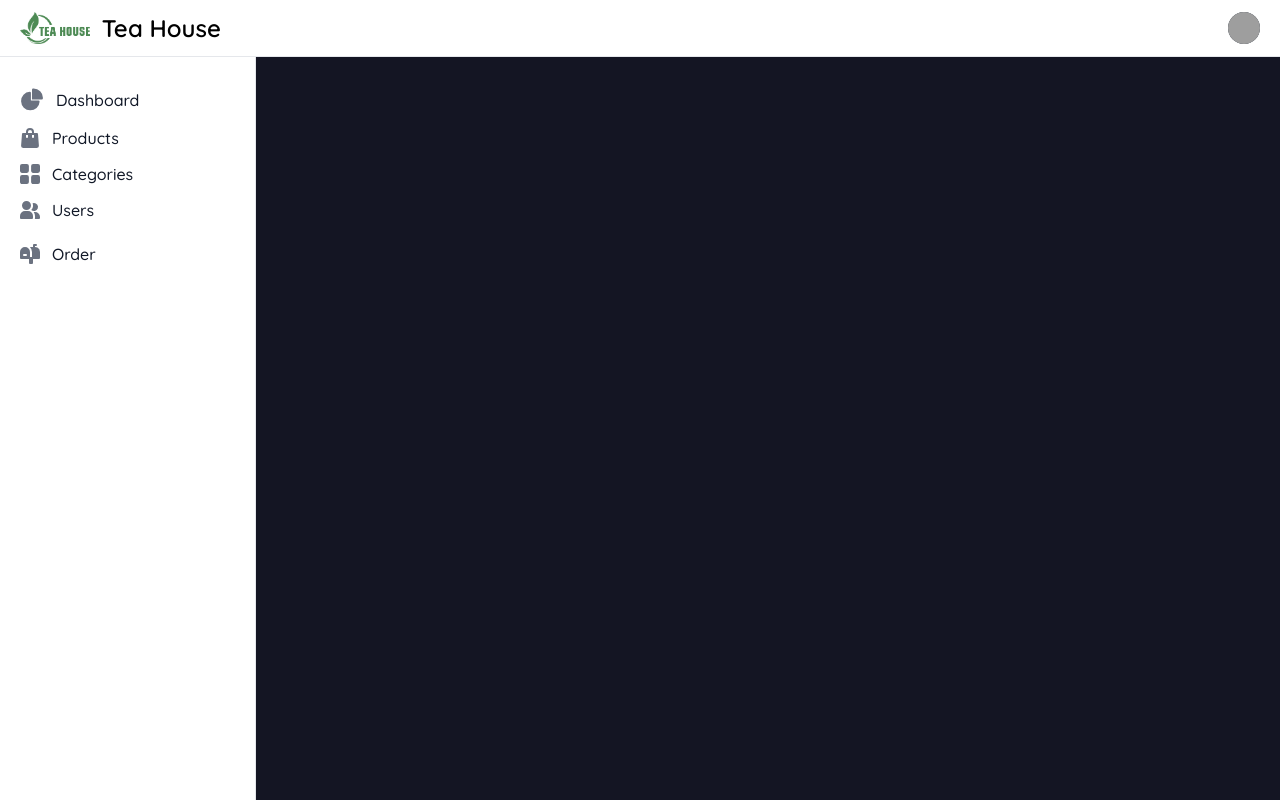
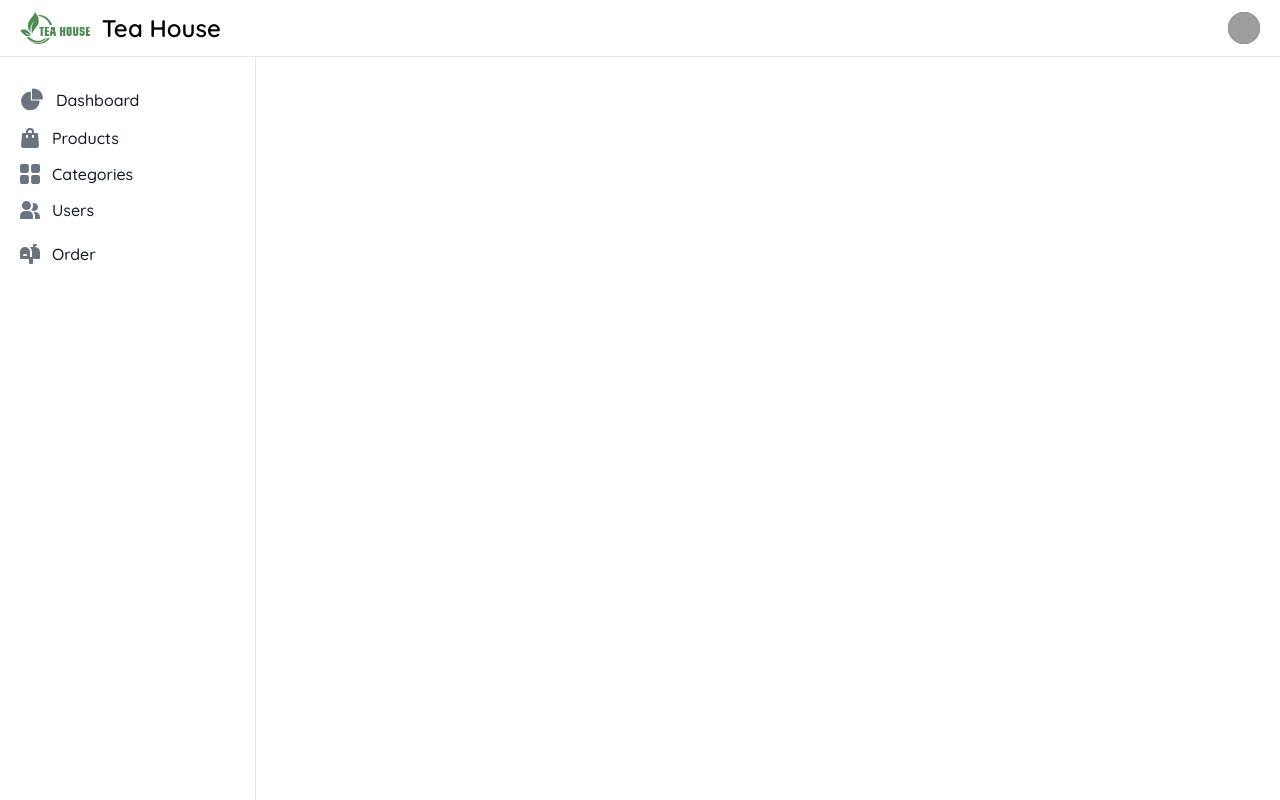
Before and after one commit to Rioedev/tea-house, a React (Vite) app in the folder frontend/: page /admin in a window 1280 px wide. Built offline with nearby package versions, Linux system fonts and the light colour scheme; sample sign-in values are in the browser's storage; grey boxes are pictures that could not be loaded.

Commit message:
update 8/7

```diff
--- a/frontend/src/components/layouts/layout-admin/LayoutAdmin.tsx
+++ b/frontend/src/components/layouts/layout-admin/LayoutAdmin.tsx
@@ -13,7 +13,7 @@ const LayoutAdmin = () => {
   return (
     <div>
       <AsideAdmin></AsideAdmin>
-      <div className="py-24 px-6 bg-[#141523] sm:ml-64 h-screen">
+      <div className="py-24 px-6  sm:ml-64 h-screen">
         <Outlet></Outlet>
       </div>
     </div>
--- a/frontend/src/pages/client/LoginPage.tsx
+++ b/frontend/src/pages/client/LoginPage.tsx
@@ -37,20 +37,6 @@ const LoginPage = () => {
     } catch (error) {
       toast.error("Đăng nhập thất bại");
       console.log(error);
-    }
-    const signedInUser = userState.users; // Thay 'user' bằng trường thông tin người dùng trong state tùy vào cấu trúc state của bạn
-    console.log(signedInUser);
-
-    if (signedInUser) {
-      // Lưu thông tin người dùng vào local storage
-      setUser(signedInUser);
-
-      // Đăng nhập thành công, điều hướng đến trang "/admin"
-      navigate("/admin");
-    } else {
-      // Xử lý trường hợp không có thông tin người dùng sau khi đăng nhập
-      // toast.error("Đăng nhập thất bại");
-      // console.log("Không có thông tin người dùng sau khi đăng nhập");
     }
   };
 
```
